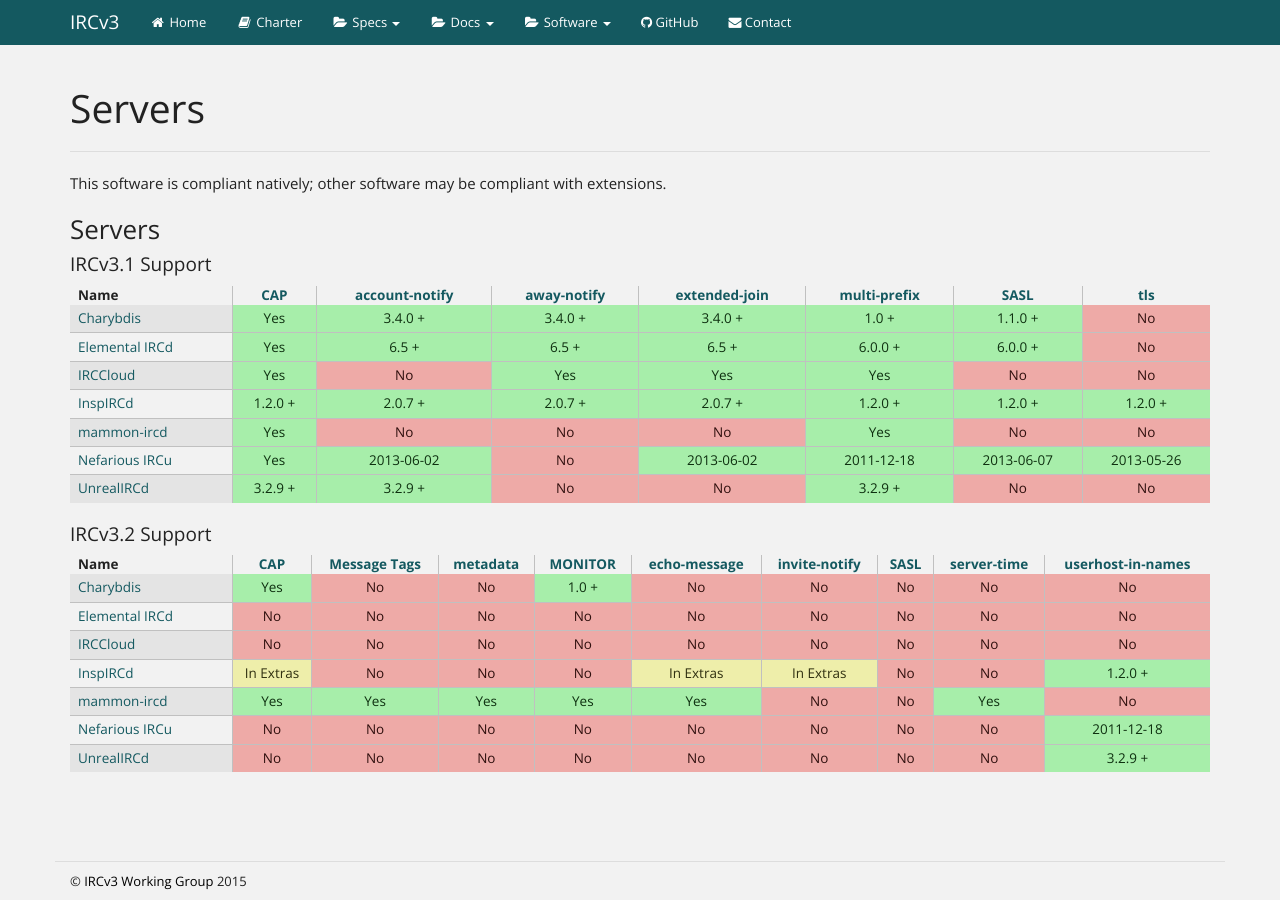
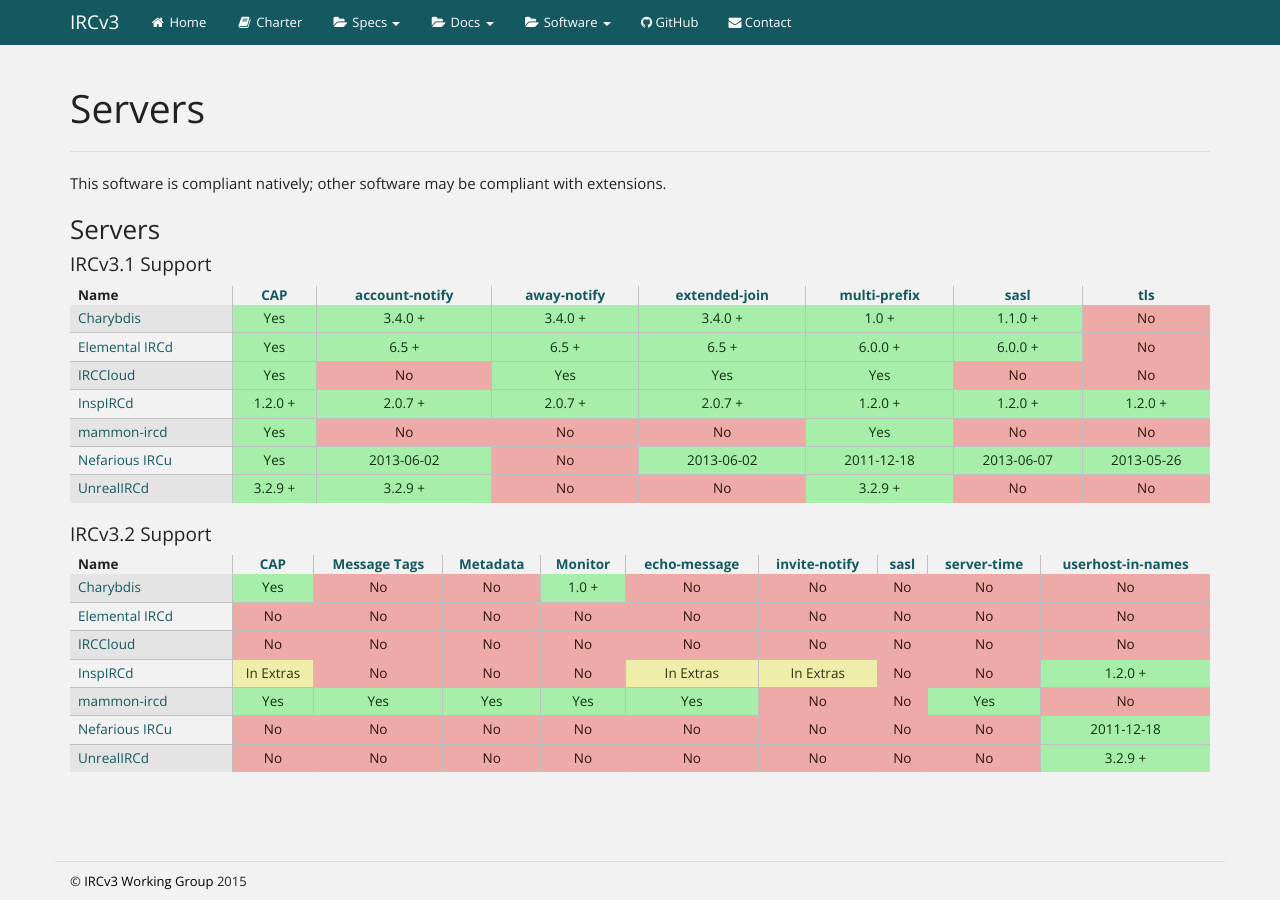
Before and after one commit to ircv3/ircv3.github.io, a Jekyll site: the page built from software/servers.md, in a window 1280 px wide. Built offline with Jekyll 4.4.1, drawn with Linux system fonts in a browser that asks for light colours.

Commit message:
software: Unify naming and casing of specs

```diff
--- a/_data/irc_versions.yml
+++ b/_data/irc_versions.yml
@@ -22,7 +22,7 @@
       description: multi-prefix Extension
       link: http://ircv3.net/specs/extensions/multi-prefix-3.1.html
     sasl:
-      name: SASL
+      name: sasl
       description: SASL
       link: http://ircv3.net/specs/extensions/sasl-3.1.html
     tls:
@@ -42,12 +42,12 @@
       description: Message Tags
       link: http://ircv3.net/specs/core/message-tags-3.2.html
     metadata:
-      name: metadata
+      name: Metadata
       description: Metadata
       link: http://ircv3.net/specs/core/metadata-3.2.html
     monitor:
-      name: MONITOR
-      description: MONITOR Command
+      name: Monitor
+      description: Monitor
       link: http://ircv3.net/specs/core/monitor-3.2.html
     echo-message:
       name: echo-message
@@ -58,7 +58,7 @@
       description: invite-notify Extension
       link: http://ircv3.net/specs/extensions/invite-notify-3.2.html
     sasl:
-      name: SASL
+      name: sasl
       description: SASL
       link: http://ircv3.net/specs/extensions/sasl-3.2.html
     server-time:
```
